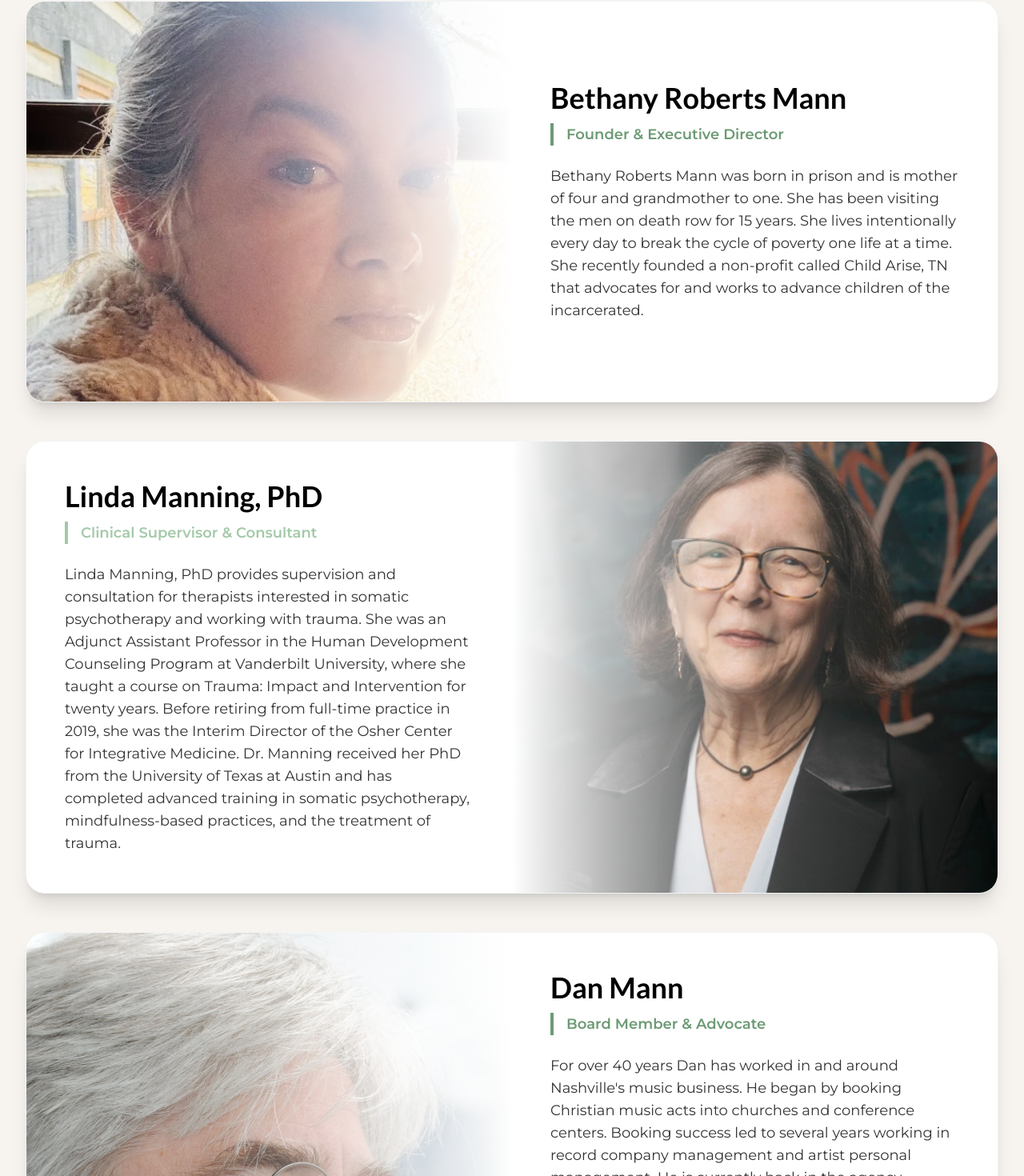
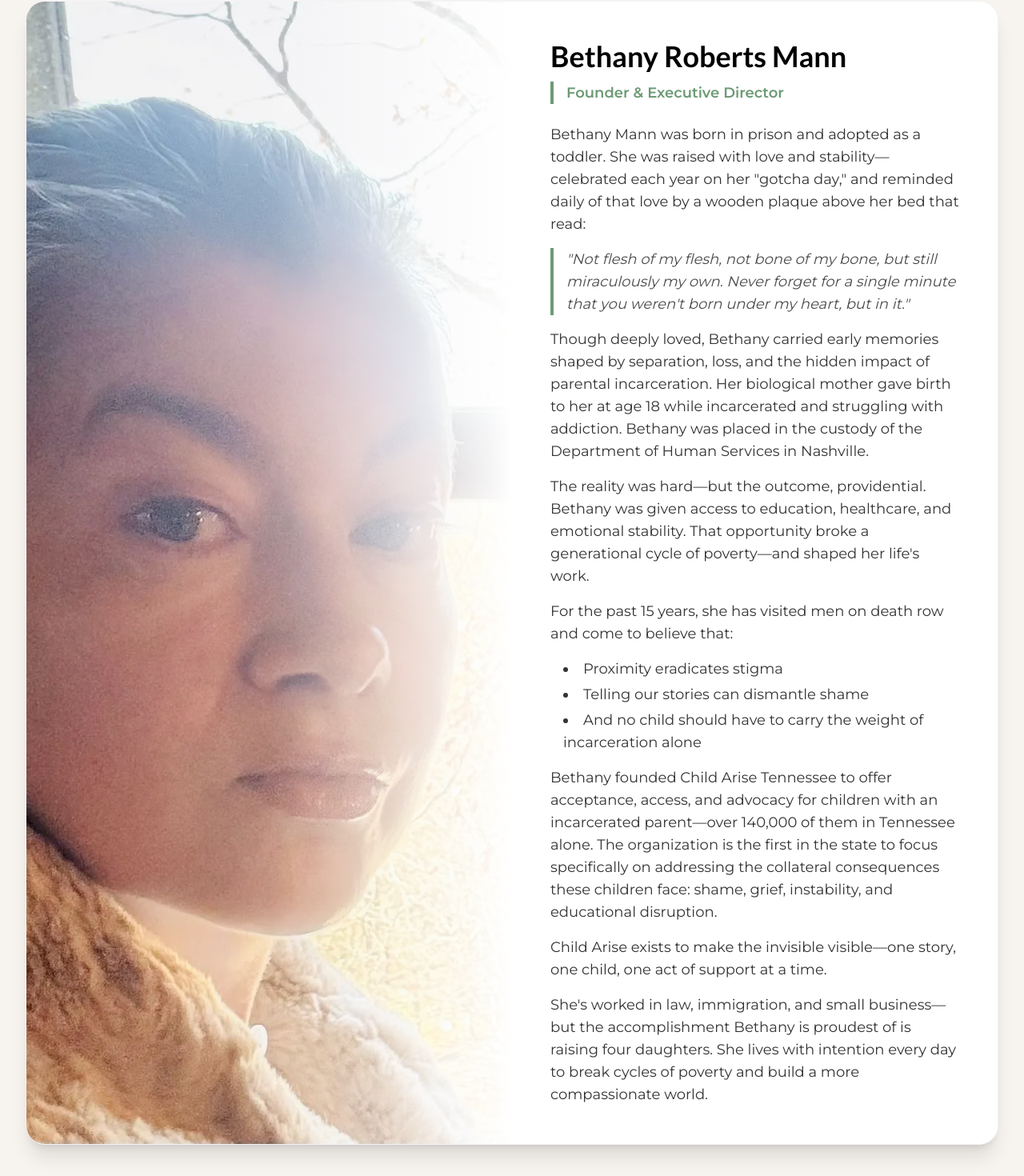
Before and after one commit to Isaiahshap/childarise, a Next.js app: page /about in a window 1280 px wide. Shown: the part 2224-3694 px from the top of the page at 80% size. Built offline with nearby package versions, Linux system fonts and the light colour scheme.

Commit message:
bethany bio

```diff
--- a/src/app/about/page.tsx
+++ b/src/app/about/page.tsx
@@ -219,7 +219,7 @@ export default function AboutPage() {
                   src="/images/bethany.webp"
                   alt="Bethany Roberts Mann"
                   fill
-                  className="object-cover"
+                  className="object-cover object-left lg:object-[90%_center]"
                   sizes="(max-width: 1024px) 100vw, 50vw"
                 />
                 <div className="absolute inset-0 bg-gradient-to-b lg:bg-gradient-to-r from-transparent via-white/20 to-white"></div>
@@ -233,12 +233,37 @@ export default function AboutPage() {
                 <div className="text-base lg:text-lg font-semibold text-fern mb-4 lg:mb-6 border-l-4 border-fern pl-4 relative z-10">
                   Founder & Executive Director
                 </div>
-                <p className="text-base lg:text-lg text-black/80 leading-relaxed relative z-10">
-                  Bethany Roberts Mann was born in prison and is mother of four and grandmother to one.
-                  She has been visiting the men on death row for 15 years. She lives intentionally every
-                  day to break the cycle of poverty one life at a time. She recently founded a non-profit
-                  called Child Arise, TN that advocates for and works to advance children of the incarcerated.
-                </p>
+                <div className="text-base lg:text-lg text-black/80 leading-relaxed relative z-10 space-y-4">
+                  <p>
+                    Bethany Mann was born in prison and adopted as a toddler. She was raised with love and stability—celebrated each year on her &quot;gotcha day,&quot; and reminded daily of that love by a wooden plaque above her bed that read:
+                  </p>
+                  <blockquote className="italic text-black/70 border-l-4 border-fern pl-4">
+                    &quot;Not flesh of my flesh, not bone of my bone, but still miraculously my own. Never forget for a single minute that you weren&apos;t born under my heart, but in it.&quot;
+                  </blockquote>
+                  <p>
+                    Though deeply loved, Bethany carried early memories shaped by separation, loss, and the hidden impact of parental incarceration. Her biological mother gave birth to her at age 18 while incarcerated and struggling with addiction. Bethany was placed in the custody of the Department of Human Services in Nashville.
+                  </p>
+                  <p>
+                    The reality was hard—but the outcome, providential. Bethany was given access to education, healthcare, and emotional stability. That opportunity broke a generational cycle of poverty—and shaped her life&apos;s work.
+                  </p>
+                  <p>
+                    For the past 15 years, she has visited men on death row and come to believe that:
+                  </p>
+                  <ul className="list-disc list-inside space-y-1 ml-4">
+                    <li>Proximity eradicates stigma</li>
+                    <li>Telling our stories can dismantle shame</li>
+                    <li>And no child should have to carry the weight of incarceration alone</li>
+                  </ul>
+                  <p>
+                    Bethany founded Child Arise Tennessee to offer acceptance, access, and advocacy for children with an incarcerated parent—over 140,000 of them in Tennessee alone. The organization is the first in the state to focus specifically on addressing the collateral consequences these children face: shame, grief, instability, and educational disruption.
+                  </p>
+                  <p>
+                    Child Arise exists to make the invisible visible—one story, one child, one act of support at a time.
+                  </p>
+                  <p>
+                    She&apos;s worked in law, immigration, and small business—but the accomplishment Bethany is proudest of is raising four daughters. She lives with intention every day to break cycles of poverty and build a more compassionate world.
+                  </p>
+                </div>
               </div>
             </div>
           </div>
```
